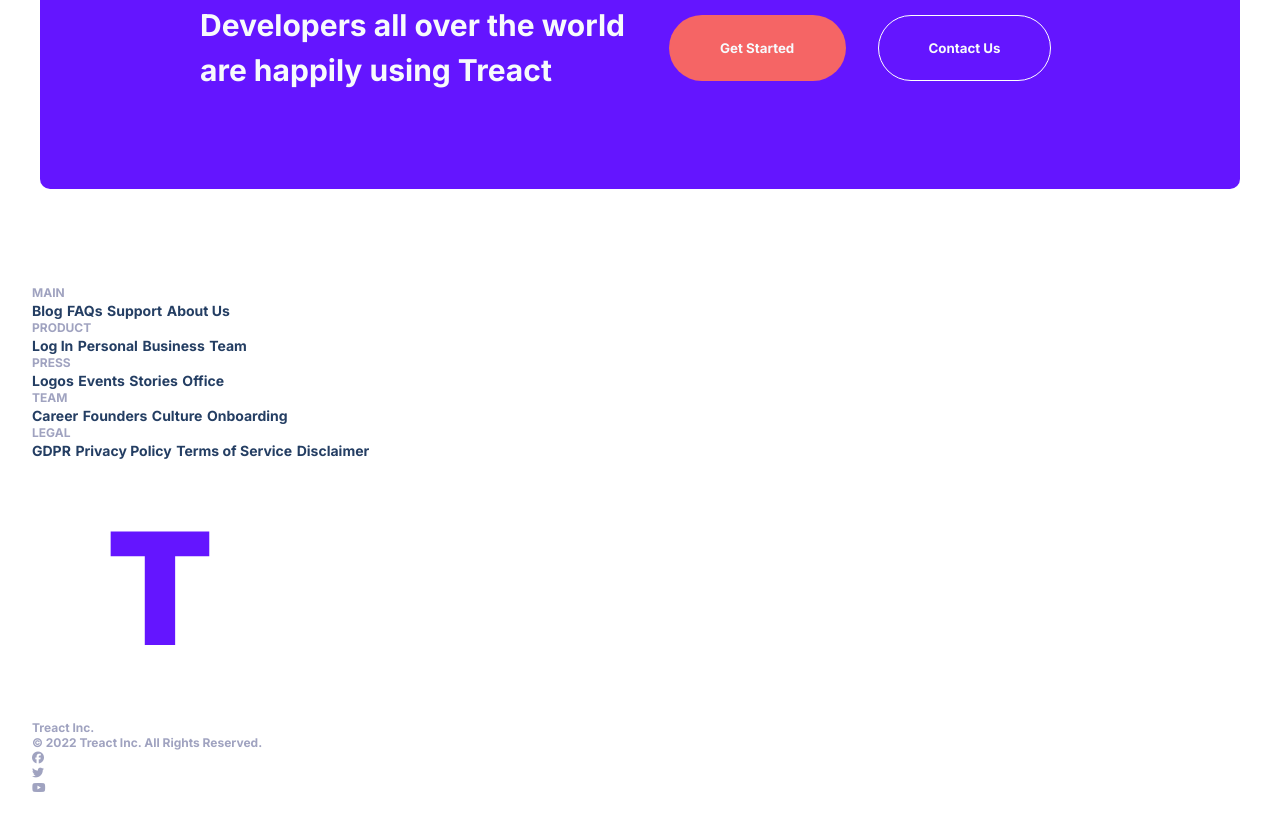
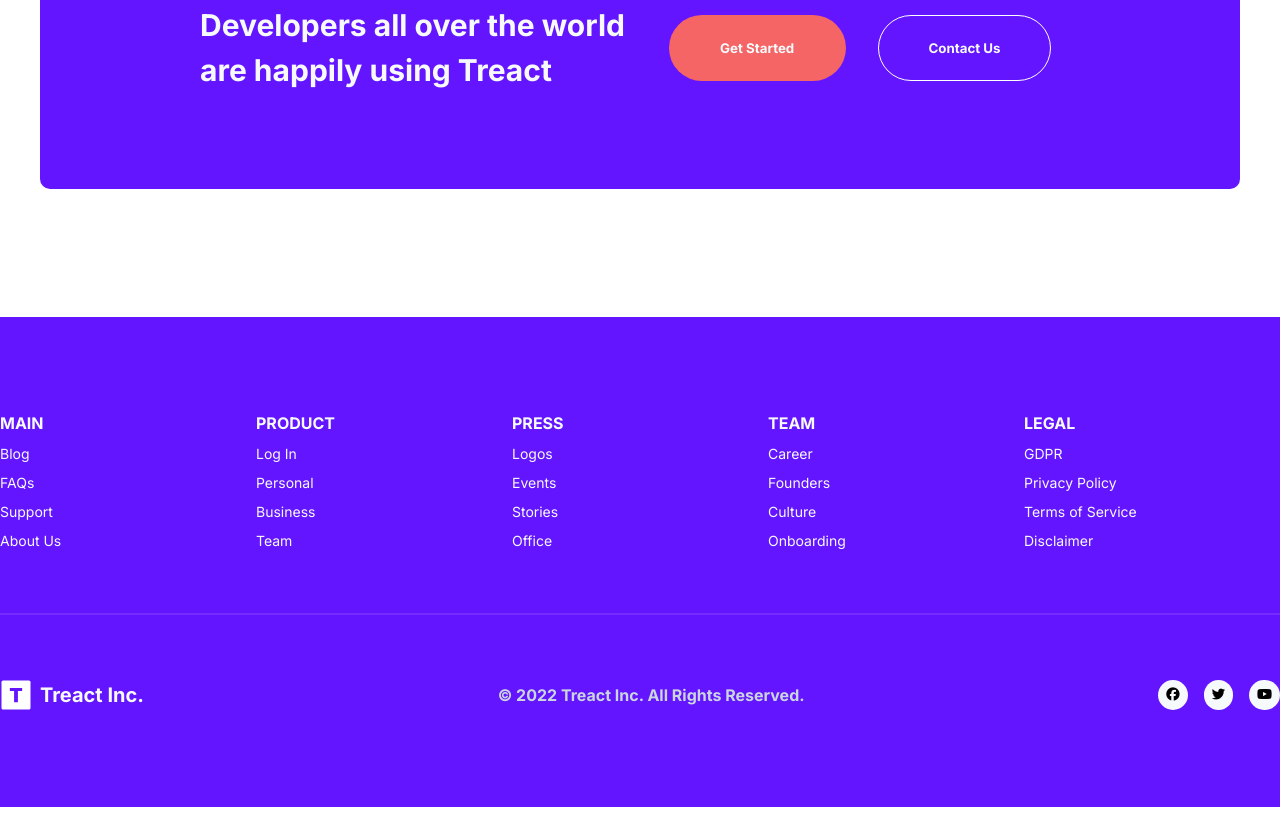
Before and after one commit to AshurYousif/Tract-web-project, a plain HTML site: page index.html in a window 1280 px wide. Shown: the part 6506-7333 px from the top of the page. Drawn offline with Linux system fonts and the light colour scheme.

Commit message:
footer done. all sections done. responsivness, utlity (making buttons and links work), touch ups on the page, functionallity (js) and animations

```diff
--- a/index.html
+++ b/index.html
@@ -448,7 +448,9 @@
                 </div>
             </div>
         </section>
-        <section id="footer">
+    </div>
+    <section id="footer">
+        <div class="footer--wrapper">
             <div class="links">
                 <div class="column">
                     <h2 class="column__heading">MAIN</h2>
@@ -486,22 +488,23 @@
                     <a href="" class="footer__link">Disclaimer</a>
                 </div>
             </div>
+            <div class="footer__middle"></div>
             <div class="footer__bottom">
                 <div class="footer__left">
                     <img src="./assets/logo-light.d9a5d1b5be5ea077b26864fdfc2e96a4.svg" alt="" class="footer__logo">
                     <h2 class="footer__logo__title">Treact Inc.</h2>
                 </div>
-                <div class="footer__middle">
-                    <h2 class="footer__middle">© 2022 Treact Inc. All Rights Reserved.</h2>
+                <div class="footer__center">
+                    <h2 class="footer__copyright">© 2022 Treact Inc. All Rights Reserved.</h2>
                 </div>
                 <div class="footer__right">
-                    <h2 class="footer__social"><i class="fa-brands fa-facebook"></i></h2>
-                    <h2 class="footer__social"><i class="fa-brands fa-twitter"></i></h2>
-                    <h2 class="footer__social"><i class="fa-brands fa-youtube"></i></h2>
+                    <button class="footer__social button__margin"><i class="fa-brands fa-facebook"></i></button>
+                    <button class="footer__social button__margin"><i class="fa-brands fa-twitter"></i></button>
+                    <button class="footer__social"><i class="fa-brands fa-youtube"></i></button>
                 </div>
             </div>
-        </section>
-    </div>
+        </div>
+    </section>
 </body>
 
 </html>
--- a/styles.css
+++ b/styles.css
@@ -16,13 +16,14 @@
 }
 
 a {
-    text-decoration: none;
     color: #243E63;
     font-weight: bold;
     font-size: 14px;
+    transition: text-decoration 300ms ease;
+    text-decoration: none;
 }
 
-.a__underline:hover {
+a:hover {
     text-decoration: underline;
 }
 
@@ -922,3 +923,108 @@
     background-color: white;
     color: rgb(100, 21, 255);
 }
+
+/* Footer */
+
+.footer--wrapper {
+    width: 100%;
+    background-color: rgb(100, 21, 255);
+    display: flex;
+    flex-direction: column;
+    align-items: center;
+    justify-content: center;
+}
+
+.links {
+    width: 100%;
+    max-width: 1280px;
+    display: flex;
+    justify-content: space-between;
+    align-items: center;
+    margin: 48px 0 0;
+}
+
+.column {
+    width: 100%;
+    display: flex;
+    flex-direction: column;
+    justify-content: center;
+    align-items: flex-start;
+    margin: 48px 0 0;
+}
+
+.column__heading {
+    color: #f7fafc;
+    font-size: 16px;
+}
+
+.footer__link {
+    color: #f7fafc;
+    font-weight: normal;
+    font-size: 14px;
+    margin: 12px 0 0;
+}
+
+.footer__middle {
+    width: 100%;
+    max-width: 1280px;
+    border-bottom: 2px solid rgb(116 44 255);
+    margin: 64px 0;
+}
+
+.footer__bottom {
+    width: 100%;
+    max-width: 1280px;
+    display: flex;
+    justify-content: space-between;
+    align-items: center;
+    margin: 0 0 96px;
+}
+
+.footer__left {
+    display: flex;
+    align-items: center;
+    justify-content: center;
+}
+
+.footer__logo {
+    width: 100%;
+    max-width: 32px;
+}
+
+.footer__logo__title {
+    width: 100%;
+    font-size: 20px;
+    color: #f7fafc;
+    margin: 0 0 0 8px;
+}
+
+.footer__center {
+    display: flex;
+    align-items: center;
+    justify-content: center;
+}
+
+.footer__copyright {
+    font-size: 16px;
+    color: #cbd5e0;
+}
+
+.footer__right {
+    display: flex;
+    align-items: center;
+    justify-content: center;
+}
+
+.footer__social {
+    display: flex;
+    justify-content: space-between;
+    border-radius: 9999px;
+    border: none;
+    background-color: #f7fafc;
+    padding: 8px;
+}
+
+.button__margin {
+    margin: 0 16px 0 0;
+}
```
